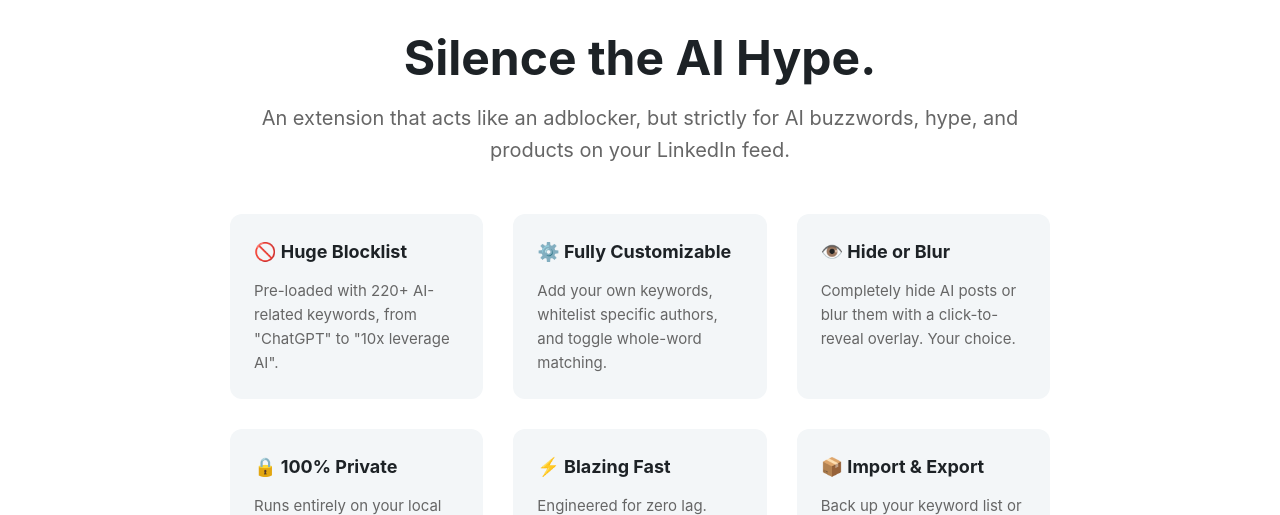
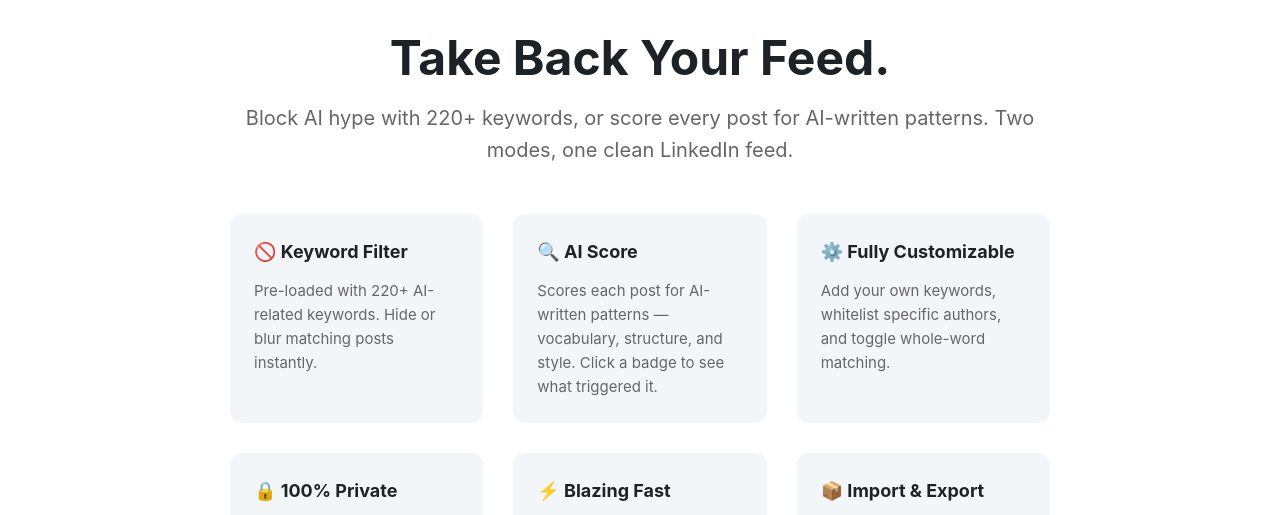
Before and after one commit to aashot/AIBlock, a website built with Vite: page landing-page/index.html in a window 1280 px wide. Shown: the part 216-731 px from the top of the page. Built offline with nearby package versions, Linux system fonts and the light colour scheme.

Commit message:
feat: Update landing page for AI Score feature
Reflect the new dual-mode functionality: keyword filtering and AI
score detection. Reorder feature cards with the two core modes first.

```diff
--- a/landing-page/index.html
+++ b/landing-page/index.html
@@ -25,22 +25,23 @@
 
     <main class="container hero">
         <img src="logo.svg" alt="AIBlock Logo Large" class="hero-img">
-        <h1>Silence the AI Hype.</h1>
-        <p class="subtitle">An extension that acts like an adblocker, but strictly for AI buzzwords, hype, and products
-            on your LinkedIn feed.</p>
+        <h1>Take Back Your Feed.</h1>
+        <p class="subtitle">Block AI hype with 220+ keywords, or score every post for AI-written patterns. Two modes,
+            one clean LinkedIn feed.</p>
 
         <div class="features">
             <div class="featureCard">
-                <h3>🚫 Huge Blocklist</h3>
-                <p>Pre-loaded with 220+ AI-related keywords, from "ChatGPT" to "10x leverage AI".</p>
+                <h3>🚫 Keyword Filter</h3>
+                <p>Pre-loaded with 220+ AI-related keywords. Hide or blur matching posts instantly.</p>
+            </div>
+            <div class="featureCard">
+                <h3>🔍 AI Score</h3>
+                <p>Scores each post for AI-written patterns — vocabulary, structure, and style. Click a badge to see
+                    what triggered it.</p>
             </div>
             <div class="featureCard">
                 <h3>⚙️ Fully Customizable</h3>
                 <p>Add your own keywords, whitelist specific authors, and toggle whole-word matching.</p>
-            </div>
-            <div class="featureCard">
-                <h3>👁️ Hide or Blur</h3>
-                <p>Completely hide AI posts or blur them with a click-to-reveal overlay. Your choice.</p>
             </div>
             <div class="featureCard">
                 <h3>🔒 100% Private</h3>
```
